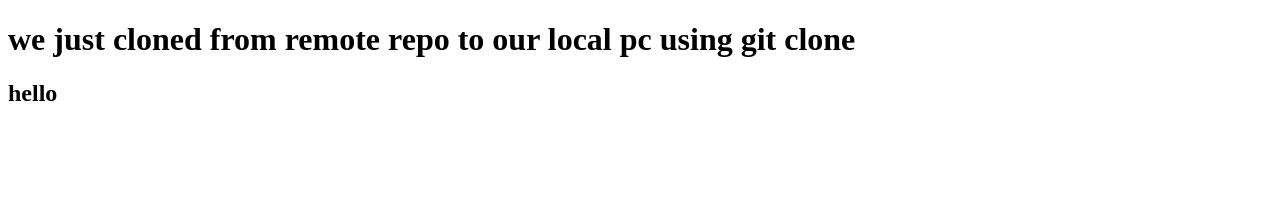
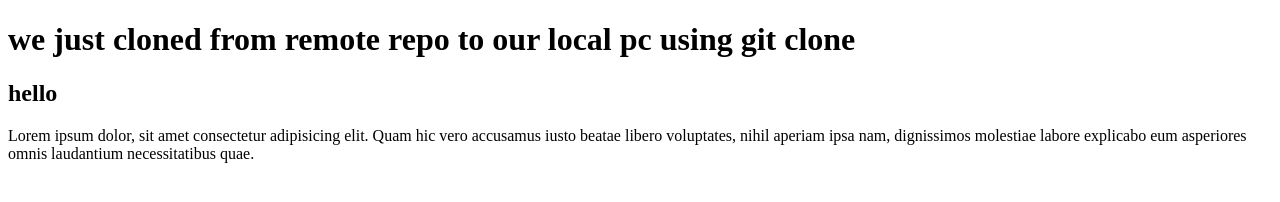
Before and after one commit to rishio5/class, a plain HTML site: page index.html in a window 1280 px wide. Drawn offline with Linux system fonts and the light colour scheme.

```diff
--- a/index.html
+++ b/index.html
@@ -8,5 +8,11 @@
   <body>
     <h1>we just cloned from remote repo to our local pc using git clone</h1>
     <h2>hello</h2>
+    <p>
+      Lorem ipsum dolor, sit amet consectetur adipisicing elit. Quam hic vero
+      accusamus iusto beatae libero voluptates, nihil aperiam ipsa nam,
+      dignissimos molestiae labore explicabo eum asperiores omnis laudantium
+      necessitatibus quae.
+    </p>
   </body>
 </html>
```
